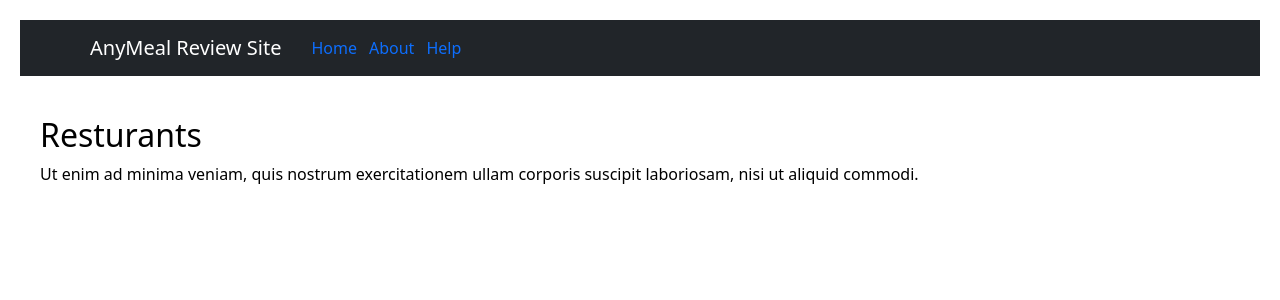
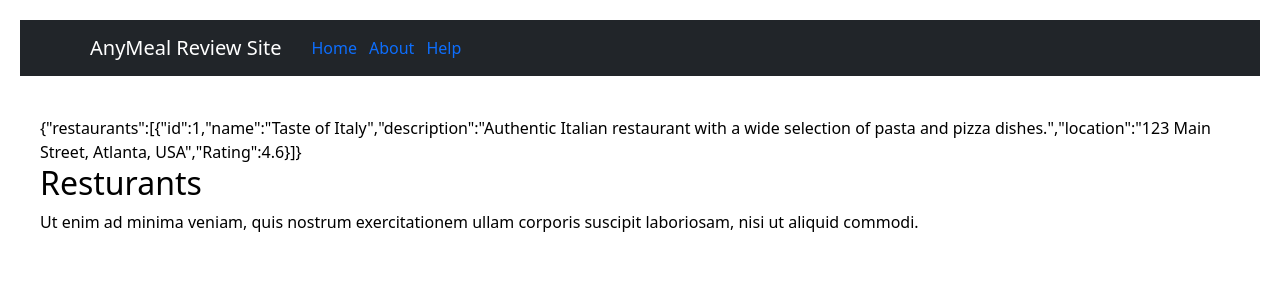
Before and after one commit to rtheFounding/react-app, a React (Create React App) app: page /wingstop in a window 1280 px wide. Shown: the top 300 px of the page. Built offline with nearby package versions, Linux system fonts and the light colour scheme.

Commit message:
Render from hard coded restaraunt data

```diff
--- a/src/layouts/ResturantsLayout.js
+++ b/src/layouts/ResturantsLayout.js
@@ -1,8 +1,21 @@
 import { Outlet } from "react-router-dom";
 
-export default function CareersLayout() {
+const data = {
+  "restaurants": [
+      {
+          "id": 1,
+          "name": "Taste of Italy",
+          "description": "Authentic Italian restaurant with a wide selection of pasta and pizza dishes.",
+          "location": "123 Main Street, Atlanta, USA",
+          "Rating": 4.6
+      },
+  ]
+}
+
+export default function ResturantLayout() {
   return (
     <div className="resturant-layout">
+      {JSON.stringify(data)}
       <h2>Resturants</h2>
       <p>
         Ut enim ad minima veniam, quis nostrum exercitationem ullam corporis
```
